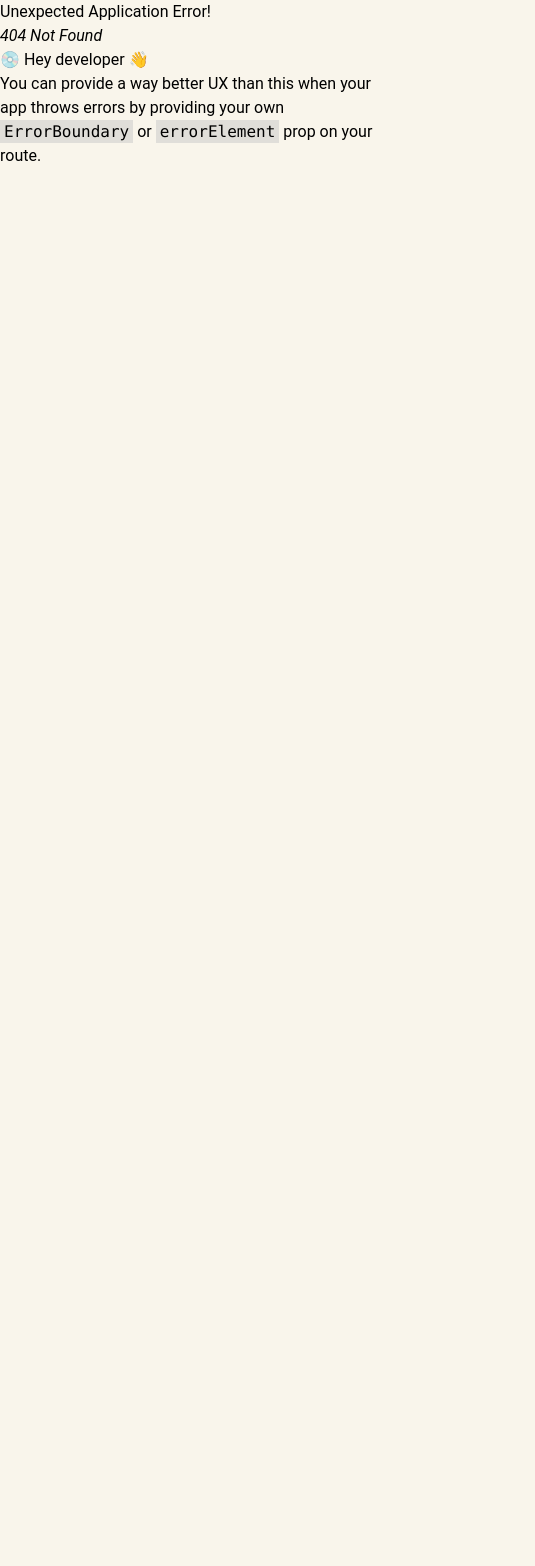
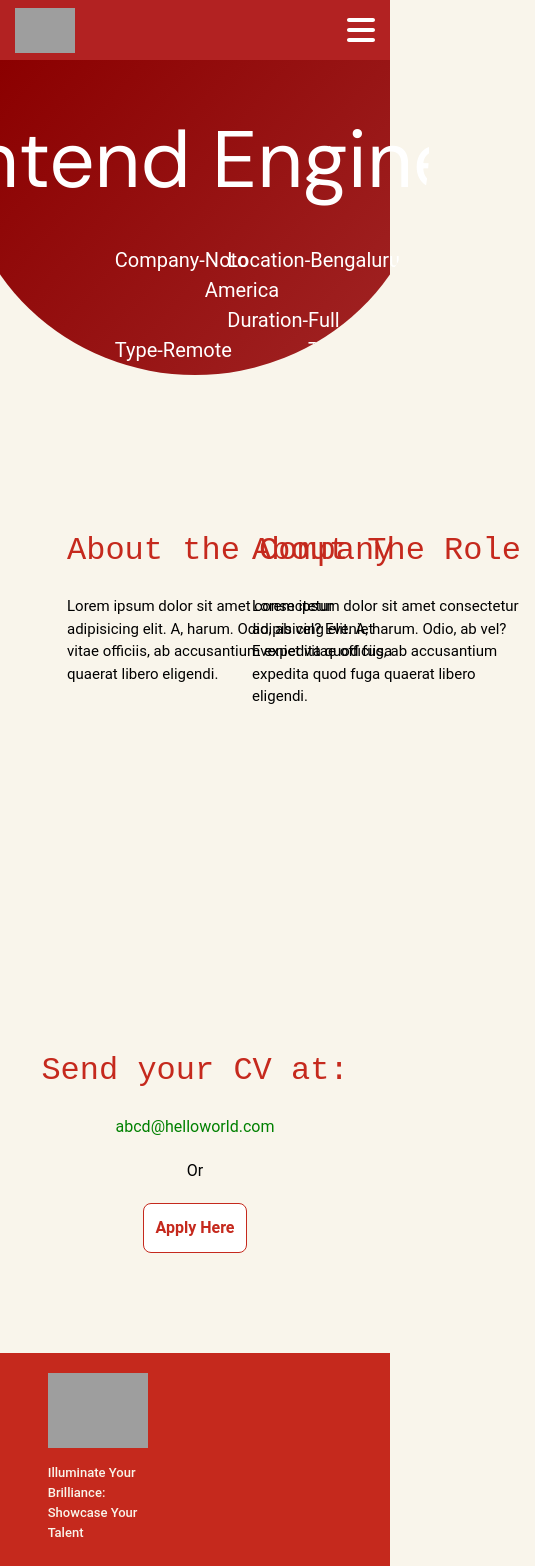
Before and after one commit to udaynarwal72/Alumni-website, a React (Vite) app in the folder apps/Website-Frontend/: page /jobinfo in a window 390 px wide. Before the commit this address had no page. Shown: the top 1566 px of the page, 535 px wide, since content can reach past the window. Before the commit the page ends 844 px from the top, so only its background shows below. Built offline with nearby package versions, Linux system fonts and the light colour scheme; grey boxes are pictures that could not be loaded; a web font is replaced by a local one.

Commit message:
Job Page
Job Page All done responsiveness left that I will adjust later

```diff
--- a/apps/Website-Frontend/src/main.jsx
+++ b/apps/Website-Frontend/src/main.jsx
@@ -27,6 +27,7 @@ import EventInfo from './pages/Events/EventInfo';
 import EditProfile from './pages/User/EditProfile';
 import PostEvent from './pages/Events/PostEvent'
 import { RecoilRoot } from 'recoil';
+import JobInfo from './pages/Job/JobInfo';
 const router = createBrowserRouter([
   {
     path: '/',
@@ -95,6 +96,10 @@ const router = createBrowserRouter([
   {
     path: '/postevent',
     element: <PostEvent />
+  },
+  {
+    path:'jobinfo',
+    element:<JobInfo/>
   }
 ]);
 
--- a/apps/Website-Frontend/src/pages/Events/EventInfo.jsx
+++ b/apps/Website-Frontend/src/pages/Events/EventInfo.jsx
@@ -67,7 +67,7 @@ const EventInfo = () => {
 				<div className="middle-container">
 					<div className="middle-row">
 						<div className="ev-img">
-							<img src="https://marketplace.canva.com/EAFJMl8KcjI/1/0/1131w/canva-purple-black-tropical-party-club-poster-orVwDS2lrfY.jpg" alt="Event" />
+							<img src="https://encrypted-tbn0.gstatic.com/images?q=tbn:ANd9GcQ_7EksNI3HN5R-ShASsqO9J5XZO5PNe-t1rg&s" alt="Event" />
 						</div>
 						<div className="about-event">
 							<div>
@@ -78,7 +78,7 @@ const EventInfo = () => {
 									{eventDetails.event_body}
 								</h3>
 							</div>
-							<h3>Link for meetup: </h3><p>{eventDetails.live_stream_link}</p>
+							<h2 className="event-link">Link for meetup: </h2><p>{eventDetails.live_stream_link}</p>
 						</div>
 					</div>
 				</div>
@@ -87,7 +87,7 @@ const EventInfo = () => {
 					<div className="end-container">
 						<div className="end-inside">
 							<div>
-								<h1>Time remaining</h1>
+								<h1 className="left-h1">Time Left:</h1>
 							</div>
 						</div>
 						<div className="sec">
--- /dev/null
+++ b/apps/Website-Frontend/src/pages/Job/JobInfo.jsx
@@ -0,0 +1,78 @@
+import NavBar from "../../components/Navbar";
+import Footer from "../../components/footer";
+import "../../styles/JobInfo.css";
+
+const JobInfo = () => {
+	return (
+		<>
+			<NavBar />
+			<div className="parent-job-info">
+				<div className="upper-cont">
+					<div className="main-job">
+						<div className="job-head">
+							<h1>Frontend Engineer</h1>
+						</div>
+					</div>
+					<div className="whole-flex">
+						<div className="job-col1">
+							<div className="all-head">
+								Company-<div all-name>Noto America</div>
+							</div>
+							<div className="all-head">
+								Type-<div all-name>Remote</div>
+							</div>
+						</div>
+						<div className="job-col1">
+							<div className="all-head">
+								Location-<div all-name>Bengaluru,India</div>
+							</div>
+							<div className="all-head">
+								Duration-<div all-name>Full Time</div>
+							</div>
+						</div>
+					</div>
+				</div>
+				<div className="lower-cont">
+					<div className="lower-row">
+						<div className="about-comp">
+							<div>
+								<h1>About the Company </h1>
+							</div>
+							<div className="comp-para">
+								<h3>
+									Lorem ipsum dolor sit amet consectetur adipisicing elit. A,
+									harum. Odio, ab vel? Eveniet vitae officiis, ab accusantium
+									expedita quod fuga quaerat libero eligendi.
+								</h3>
+							</div>
+
+						</div>
+						<div className="about-comp">
+							<div>
+								<h1>About The Role </h1>
+							</div>
+							<div className="comp-para">
+								<h3>
+									Lorem ipsum dolor sit amet consectetur adipisicing elit. A,
+									harum. Odio, ab vel? Eveniet vitae officiis, ab accusantium
+									expedita quod fuga quaerat libero eligendi.
+								</h3>
+							</div>
+
+						</div>
+					</div>
+				</div>
+				<div className="apply-job">
+					<div><h1>Send your CV at:</h1></div>
+					<div><h3>abcd@helloworld.com</h3></div>
+					<div><h4>Or</h4></div>
+					<div><button className="apply-here">Apply Here</button></div>
+				</div>
+			</div>
+
+			<Footer />
+		</>
+	);
+};
+
+export default JobInfo;
--- a/apps/Website-Frontend/src/styles/EventInfo.css
+++ b/apps/Website-Frontend/src/styles/EventInfo.css
@@ -31,7 +31,7 @@
     font-size: 20px;
 }
 
-.event-name h1 ,.about-event h1,.end-inside h1{
+.event-name h1 ,.about-event h1{
     margin: 0;
     white-space: nowrap;
     overflow: hidden;
@@ -127,6 +127,16 @@
     position: relative; /* Allows positioning of pseudo-element */
 
 }
+.event-link{
+    margin: 0;
+    white-space: nowrap;
+    overflow: hidden;
+    border-right: 2px solid red; /* Initial border for blinking effect */
+    /* animation: typing 2s steps(22, end) forwards, blink 1s infinite step-end; */
+    font-family: 'Courier New', Courier, monospace;
+    font-size: 2em;
+    color:#C5291D;
+}
 .event-para{
 
     flex-wrap: wrap;
@@ -168,12 +178,12 @@
     width:100%;
 
 }
-.end-inside h1{
-    width: 80px;
+.left-h1{
+    width: 60px;
     word-break: break;
     flex-wrap: wrap;
     margin-top: 15px;
-    font-size: 5vw;
+    font-size: 3em;
 }
 .sec{
     display: flex;
@@ -220,3 +230,13 @@
         width: 100%;
     }
 }
+
+.left-h1{
+    margin: 0;
+    white-space: nowrap;
+    overflow: hidden;
+    border-right: 2px solid red; /* Initial border for blinking effect */
+    animation: typing 2s steps(22, end) forwards, blink 1s infinite step-end;
+    font-family: 'Courier New', Courier, monospace;
+    font-size: 3.5em;
+}
--- /dev/null
+++ b/apps/Website-Frontend/src/styles/JobInfo.css
@@ -0,0 +1,162 @@
+@import url('https://fonts.googleapis.com/css2?family=DM+Sans:ital,opsz,wght@0,9..40,100..1000;1,9..40,100..1000&display=swap');
+.parent-job-info{
+    height:100%;
+    display: flex;
+    flex-direction: column;
+    background-color:#F9F5EB;
+}
+.upper-cont{
+    height:450px;
+    width: 100vw;
+    color: white;
+    background: linear-gradient(to bottom right, #8B0000, #A52A2A);
+
+    /* Adjusted clip-path for a more vertical ellipse */
+    clip-path: ellipse(60% 50% at 50% 20%);
+    display:flex;
+    /* justify-content: center; */
+    flex-direction: column;
+    align-items: center;
+
+}
+.main-job{
+    margin-top: 40px;
+    display: flex;
+    flex-direction: column;
+    justify-content: center;
+}
+.main-job h1{
+    margin: 0;
+    white-space: nowrap;
+    overflow: hidden;
+    border-right: 2px solid red; /* Initial border for blinking effect */
+    animation: typing 2s steps(22, end) forwards, blink 1s infinite step-end;
+    font-family: 'Courier New', Courier, monospace;
+    font-size: 5em;
+    font-family: "DM Sans", sans-serif;
+}
+.whole-flex{
+    display: flex;
+    justify-content: space-around;
+    width:50%;
+    font-size: 20px;
+    margin-top: 25px;
+    align-items: center;
+    margin-left: 30px;
+    gap:30px;
+}
+.job-col1{
+    display: flex;
+    flex-direction: column;
+    gap:30px;
+    width:40%;
+    line-height: 30px;
+}
+.all-head{
+    display: flex;
+
+}
+.all-name{
+    display: flex;
+    flex-wrap: wrap;
+    width:60%
+}
+.seci{
+    display: flex;
+    justify-content: center;
+}
+
+
+.lower-cont{
+    width:100vw;
+}
+
+.lower-row{
+    display: flex;
+    justify-content: space-around;
+    flex-wrap: wrap;
+}
+.lower-row:first-child{
+    margin-left: 20px;
+}
+.lower-row:nth-child(2){
+    margin-right: 20px;
+}
+.about-comp{
+    padding: 12px 10px;
+    margin-top: 5px;
+    width: 30%;
+    display: flex;
+    flex-direction: column;
+    gap:20px;
+    flex-wrap: wrap;
+
+}
+.about-comp h1{
+    margin: 0;
+    white-space: nowrap;
+    overflow: hidden;
+    border-right: 2px solid red; /* Initial border for blinking effect */
+    animation: typing 2s steps(22, end) forwards, blink 1s infinite step-end;
+    font-family: 'Courier New', Courier, monospace;
+    font-size: 2em;
+    color:#C5291D;
+}
+.comp-para{
+    display: flex;
+    flex-wrap: wrap;
+    font-size: 15px;
+}
+@keyframes typing {
+    from {
+        width: 0%;
+    }
+    to {
+        width: 100%;
+    }
+}
+
+@keyframes blink {
+    0%, 100% {
+        border-color: transparent;
+    }
+    50% {
+        border-color: transparent;
+    }
+}
+.apply-job{
+    justify-content: center;
+    display: flex;
+    margin-top: 80px;
+    flex-direction: column;
+    align-items: center;
+    gap:20px;
+    margin-bottom: 100px;
+}
+.apply-job h1{
+    margin: 0;
+    overflow: hidden;
+
+
+    font-family: 'Courier New', Courier, monospace;
+    font-size: 2em;
+    color:#C5291D;
+}
+.apply-job h3{
+    color: green;
+}
+.apply-here{
+    background-color: white;
+    padding:12px ;
+    border-radius:8px ;
+    color: #C5291D;
+    border-color: #C5291D;
+    border-width: 1px;
+    cursor: pointer;
+    border-style:groove;
+    font-weight: 700;
+}
+.apply-here:hover{
+    background-color: #C5291D;
+    color: white;
+}
```
